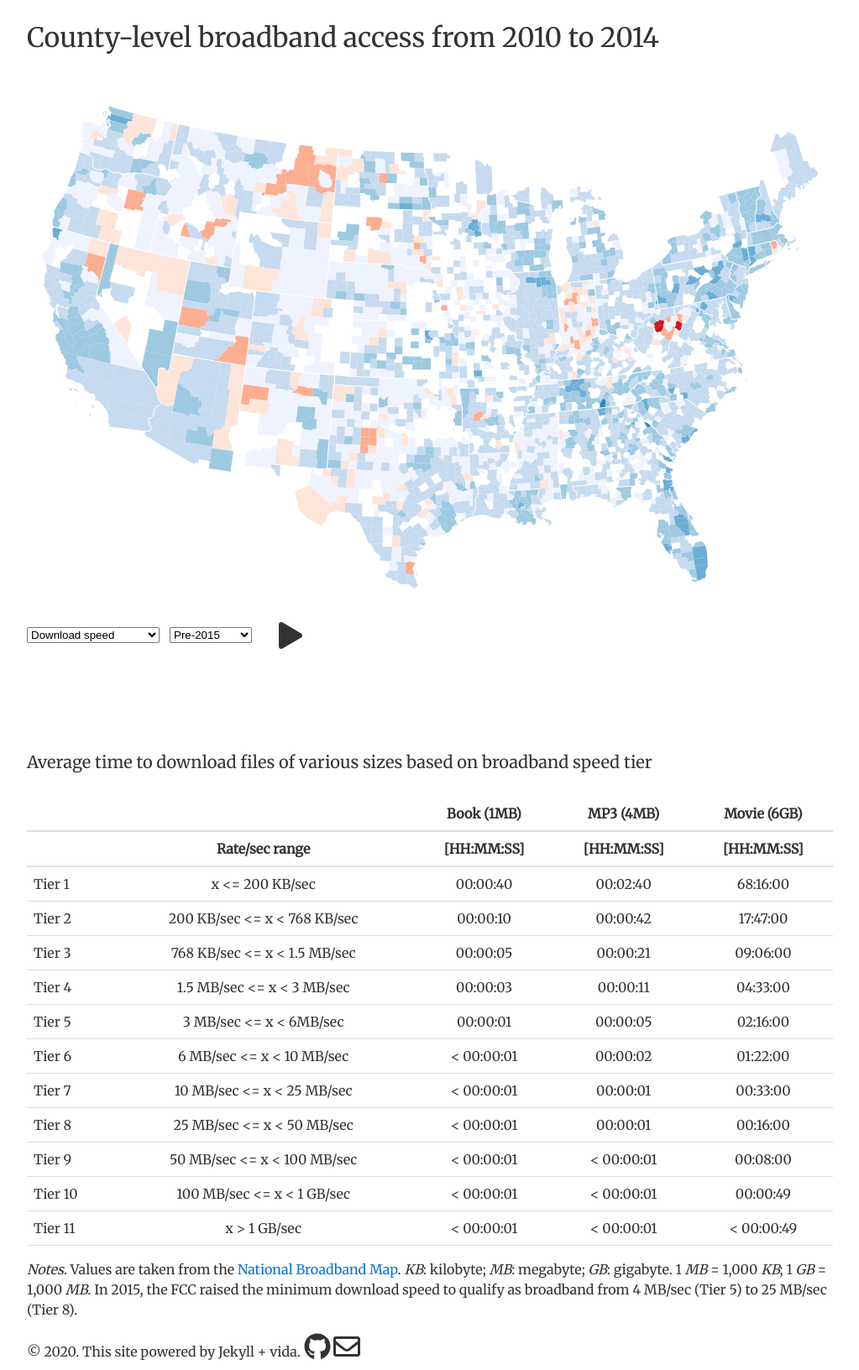
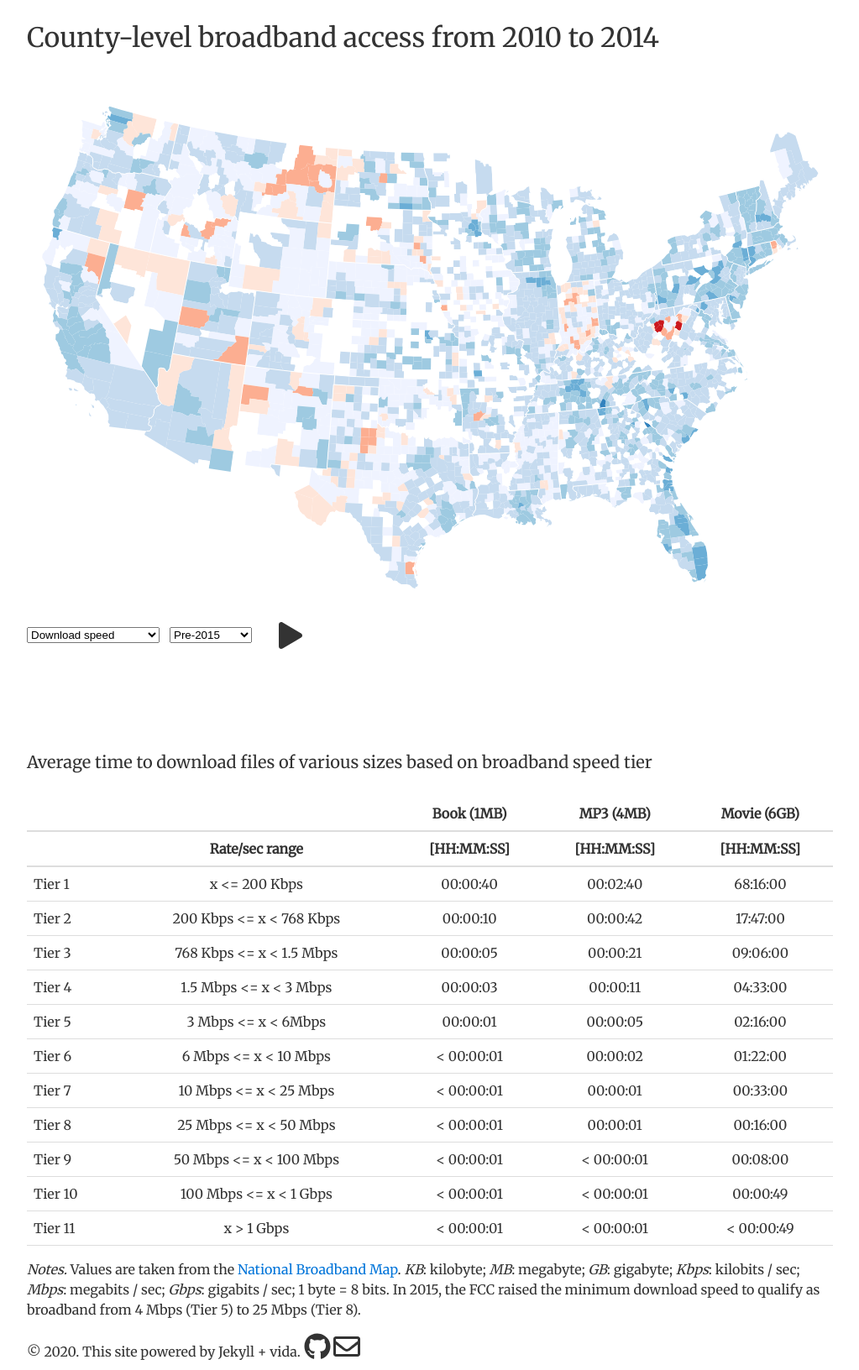
Before and after one commit to btskinner/broadband, a Jekyll site: the page built from index.md, in a window 1280 px wide. Shown: the whole page at 84% size, without its empty margins (128-1151 px from the left). Built offline with Jekyll 4.4.1, drawn with Linux system fonts in a browser that asks for light colours; nearby versions of some CDN libraries.

Commit message:
update email and text

```diff
--- a/_config.yml
+++ b/_config.yml
@@ -2,7 +2,7 @@ title: County-level broadband access from 2010 to 2014
 subtitle: Benjamin Skinner
 baseurl: "/broadband"
 github: https://github.com/btskinner/broadband
-mail: btskinner@virginia.edu
+mail: btskinner@coe.ufl.edu
 
 date_format: "%d %B %Y"
 
--- a/_config_dev.yml
+++ b/_config_dev.yml
@@ -2,7 +2,7 @@ title: County-level broadband access from 2010 to 2014
 subtitle: Benjamin Skinner
 baseurl: ""
 github: https://github.com/btskinner/broadband
-mail: btskinner@virginia.edu
+mail: btskinner@coe.ufl.edu
 
 date_format: "%d %B %Y"
 
--- a/index.md
+++ b/index.md
@@ -51,21 +51,23 @@ custom_js:
 | ||Book (1MB)|MP3 (4MB)|Movie (6GB)|
 | |Rate/sec range|[HH:MM:SS]|[HH:MM:SS]|[HH:MM:SS]|
 |:-|:---------:|:---:|:---:|:---:|
-|Tier 1|x <= 200 KB/sec|00:00:40|00:02:40|68:16:00|
-|Tier 2|200 KB/sec <= x < 768 KB/sec|00:00:10|00:00:42|17:47:00|
-|Tier 3|768 KB/sec <= x < 1.5 MB/sec|00:00:05|00:00:21|09:06:00|
-|Tier 4|1.5 MB/sec <= x < 3 MB/sec|00:00:03|00:00:11|04:33:00|
-|Tier 5|3 MB/sec <= x < 6MB/sec|00:00:01|00:00:05|02:16:00
-|Tier 6|6 MB/sec <= x < 10 MB/sec|< 00:00:01|00:00:02|01:22:00|
-|Tier 7|10 MB/sec <= x < 25 MB/sec|< 00:00:01|00:00:01|00:33:00|
-|Tier 8|25 MB/sec <= x < 50 MB/sec|< 00:00:01|00:00:01|00:16:00|
-|Tier 9|50 MB/sec <= x < 100 MB/sec|< 00:00:01|< 00:00:01|00:08:00|
-|Tier 10|100 MB/sec <= x < 1 GB/sec|< 00:00:01|< 00:00:01|00:00:49|
-|Tier 11|x > 1 GB/sec|< 00:00:01|< 00:00:01|< 00:00:49|
+|Tier 1|x <= 200 Kbps|00:00:40|00:02:40|68:16:00|
+|Tier 2|200 Kbps <= x < 768 Kbps|00:00:10|00:00:42|17:47:00|
+|Tier 3|768 Kbps <= x < 1.5 Mbps|00:00:05|00:00:21|09:06:00|
+|Tier 4|1.5 Mbps <= x < 3 Mbps|00:00:03|00:00:11|04:33:00|
+|Tier 5|3 Mbps <= x < 6Mbps|00:00:01|00:00:05|02:16:00
+|Tier 6|6 Mbps <= x < 10 Mbps|< 00:00:01|00:00:02|01:22:00|
+|Tier 7|10 Mbps <= x < 25 Mbps|< 00:00:01|00:00:01|00:33:00|
+|Tier 8|25 Mbps <= x < 50 Mbps|< 00:00:01|00:00:01|00:16:00|
+|Tier 9|50 Mbps <= x < 100 Mbps|< 00:00:01|< 00:00:01|00:08:00|
+|Tier 10|100 Mbps <= x < 1 Gbps|< 00:00:01|< 00:00:01|00:00:49|
+|Tier 11|x > 1 Gbps|< 00:00:01|< 00:00:01|< 00:00:49|
 
 *Notes.* Values are taken from the [National Broadband
 Map](https://www.broadbandmap.gov/classroom/speed). *KB*: kilobyte;
-*MB*: megabyte; *GB*: gigabyte. 1 *MB* = 1,000 *KB*; 1 *GB* = 1,000
-*MB*. In 2015, the FCC raised the minimum download speed to qualify as
-broadband from 4 MB/sec (Tier 5) to 25 MB/sec (Tier 8).
+*MB*: megabyte; *GB*: gigabyte; *Kbps*: kilobits / sec; *Mbps*:
+megabits / sec; *Gbps*: gigabits / sec; 1 byte = 8 bits. In 2015, the
+FCC raised the minimum download speed to qualify as broadband from 4
+Mbps (Tier 5) to 25 Mbps (Tier 8).
+
 </div>
```
